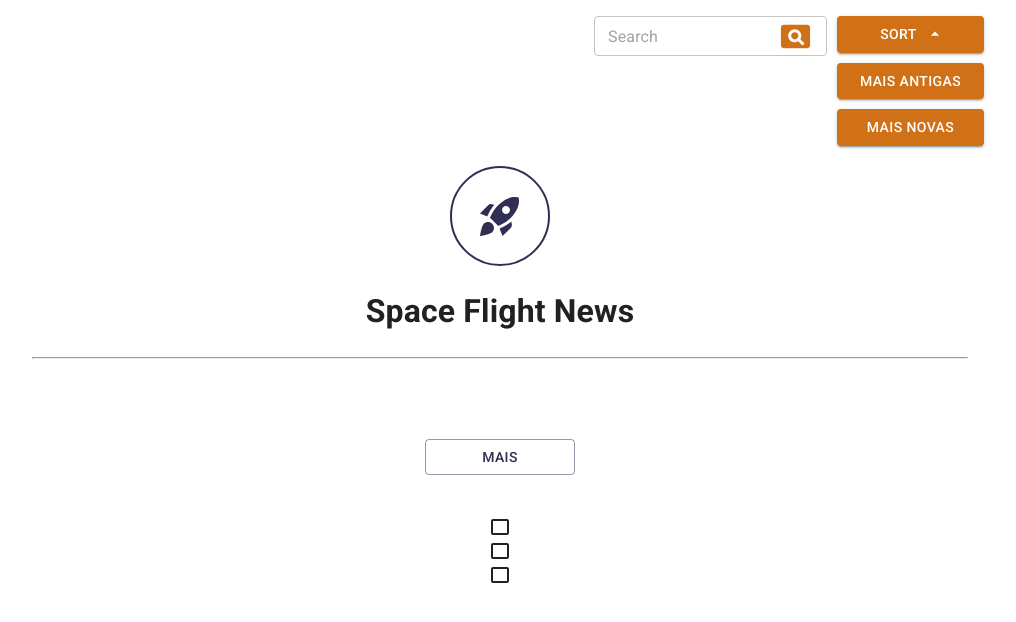
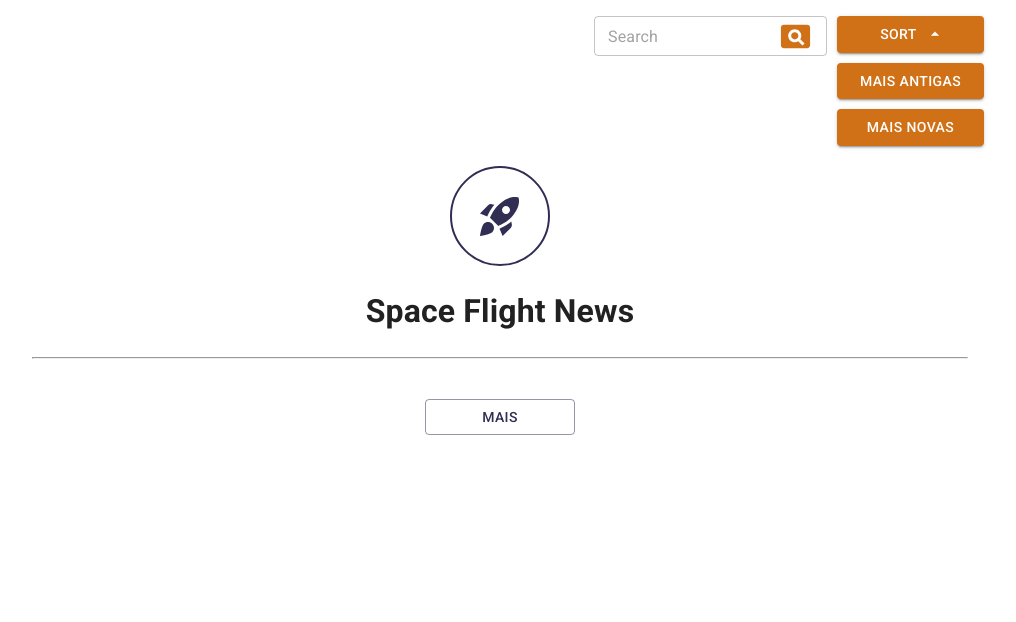
Before and after one commit to rbressanelli/space_flight_news, a React (Create React App) app: page /dashboard in a window 1280 px wide. Both pictures are taken after a click on the button "SORT". Shown: the top 622 px of the page, without its empty margins (140-1156 px from the left). Built offline with nearby package versions, Linux system fonts and the light colour scheme; no server answers.

Commit message:
Refactor: removed three squares when mais is up

```diff
--- a/src/components/MoreNews/index.jsx
+++ b/src/components/MoreNews/index.jsx
@@ -23,15 +23,12 @@ const MoreNews = () => {
         >
           <Button
             onClick={() => handleMoreNews()}
-            sx={{ margin: 5, width: 150 }}
+            sx={{ width: 150 }}
             color="secondary"
             variant="outlined"
           >
             mais
           </Button>
-          <Crop54TwoToneIcon />
-          <Crop54TwoToneIcon />
-          <Crop54TwoToneIcon />
         </Grid>
       ) : (
         <Grid
```
